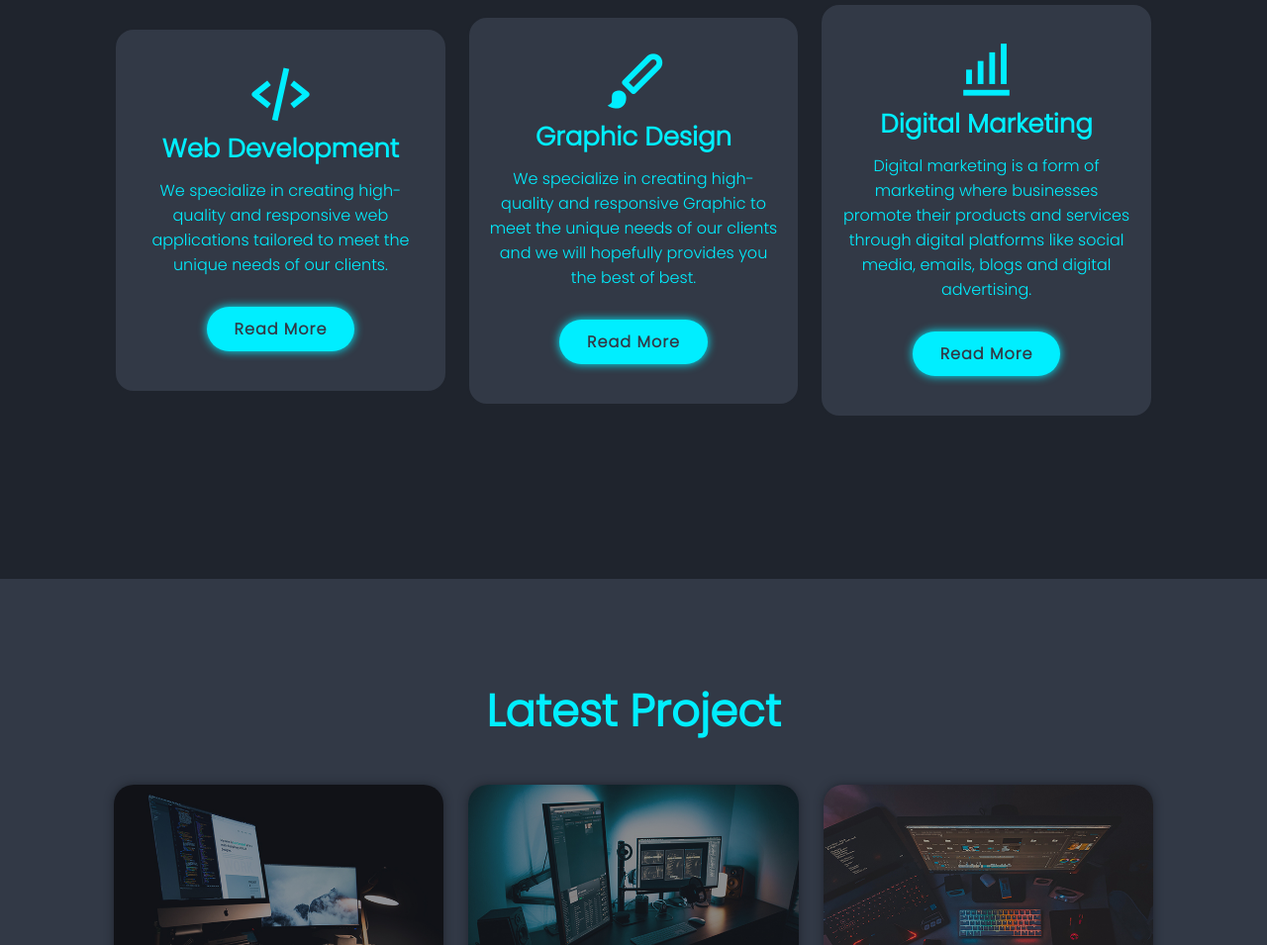
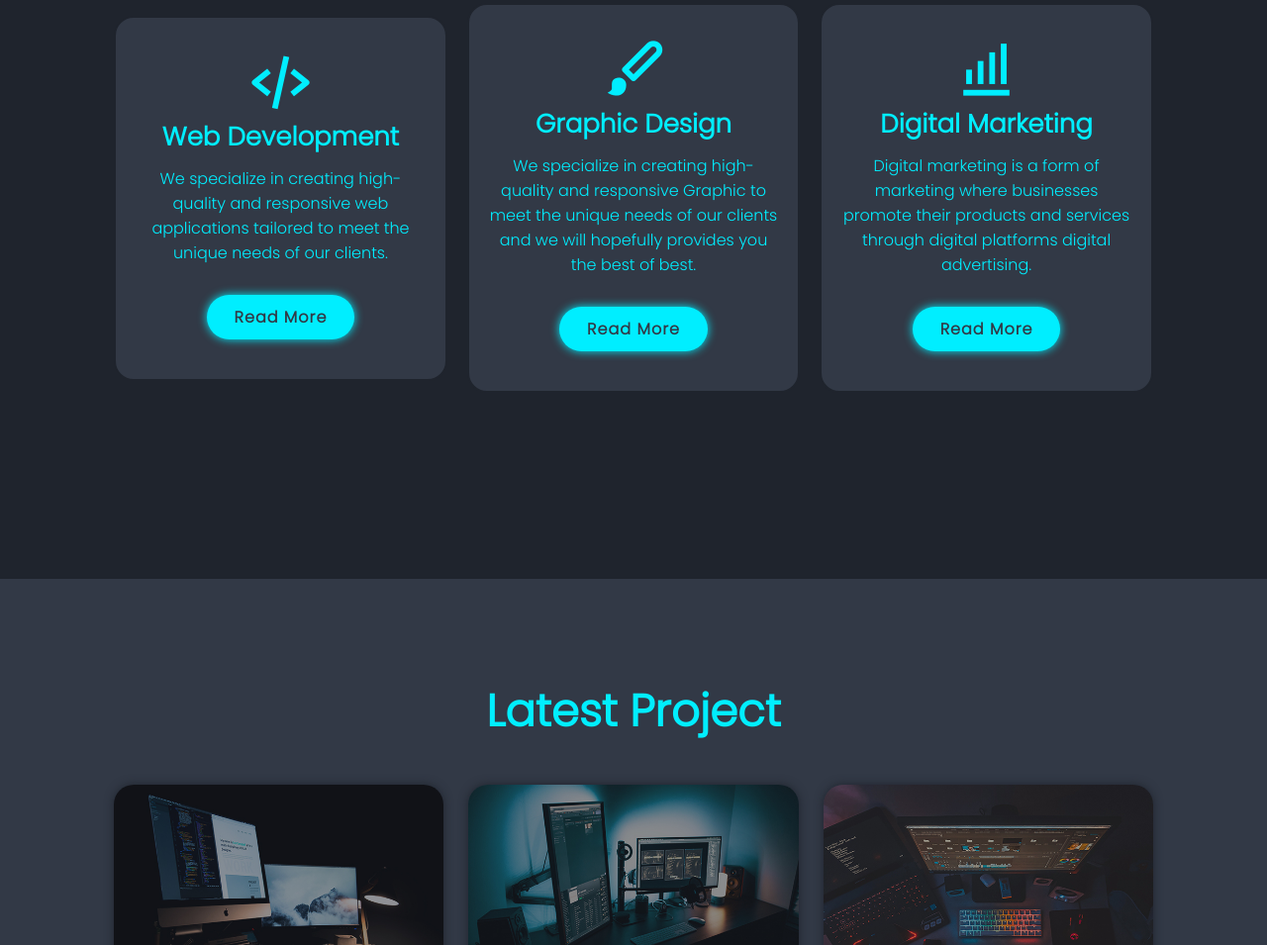
Before and after one commit to laiba-akhtar-dev/portfolio, a plain HTML site: page index.html in a window 1280 px wide. Shown: the part 1815-2770 px from the top of the page at 99% size. Drawn offline with nearby package versions, Linux system fonts and the light colour scheme.

Commit message:
services sectiion box 3 updated

```diff
--- a/index.html
+++ b/index.html
@@ -85,7 +85,7 @@
             <div class="services-box">
                 <i class="bx bx-bar-chart-alt"></i>
                 <h3>Digital Marketing</h3>
-                <p>Digital marketing is a form of marketing where businesses promote their products and services through digital platforms like social media, emails, blogs and digital advertising. </p>
+                <p>Digital marketing is a form of marketing where businesses promote their products and services through digital platforms digital advertising. </p>
                 <a href="#" class="btn">Read More</a>
             </div>
         </div>
```
